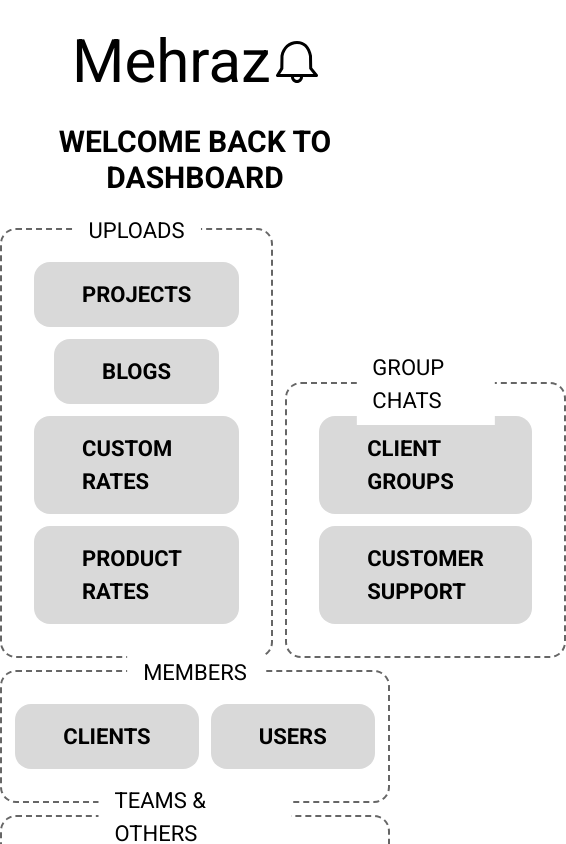
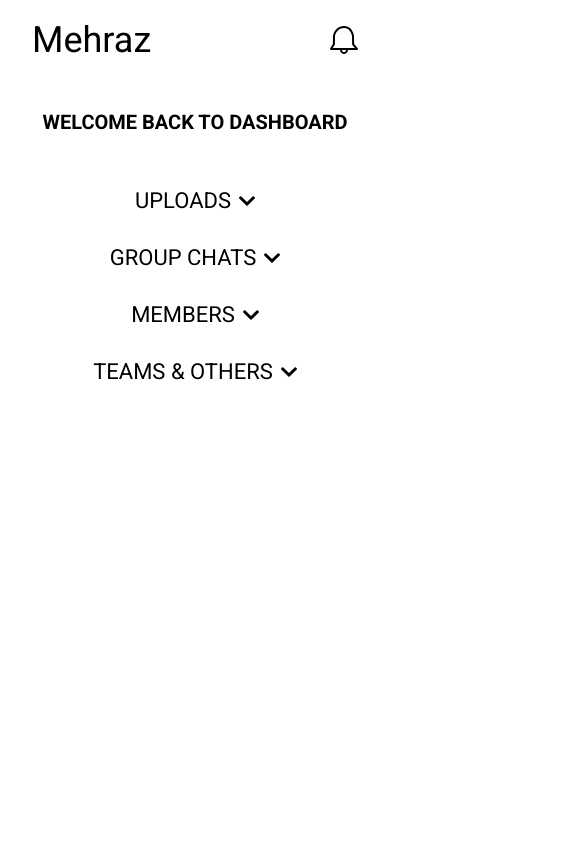
Before and after one commit to Abulkalam-Asif/mehraz, a Next.js app: page /admin in a window 390 px wide. Shown: the top 844 px of the page, 566 px wide, since content can reach past the window. Built offline with nearby package versions, Linux system fonts and the light colour scheme.

Commit message:
Admin dashboard completed

```diff
--- a/src/app/admin/page.js
+++ b/src/app/admin/page.js
@@ -1,14 +1,61 @@
 "use client";
 import { H1, LinkButton } from "@/components";
-import { AdminDashboardGroup } from "@/containers";
-import React from "react";
+import { AdminDashboardDropdown, AdminDashboardGroup } from "@/containers";
+import React, { useState } from "react";
+
+const dropdownItems = {
+  uploads: [
+    { text: "projects", href: "/admin/projects" },
+    { text: "blogs", href: "/admin/blogs" },
+    { text: "custom rates", href: "/admin/custom-rates" },
+    { text: "product rates", href: "/admin/product-rates" },
+  ],
+  groupChats: [
+    { text: "client groups", href: "/admin/client-groups" },
+    { text: "customer support", href: "/admin/customer-support" },
+  ],
+  members: [
+    { text: "clients", href: "/admin/clients" },
+    { text: "users", href: "/admin/users" },
+  ],
+  teamsAndOthers: [
+    {
+      text: "roles, analytics & cities",
+      href: "/admin/roles-analytics-cities",
+    },
+    { text: "team, about us & banner", href: "/admin/team-aboutus-banner" },
+  ],
+};
 
 const Admin = () => {
+  const initialDropdownState = {
+    uploads: false,
+    groupChats: false,
+    members: false,
+    teamsAndOthers: false,
+  };
+
+  const [areDropdownsExpanded, setAreDropdownsExpanded] =
+    useState(initialDropdownState);
+
+  const dropdownHandler = (dropdownName) => {
+    setAreDropdownsExpanded((prevState) => {
+      return {
+        ...initialDropdownState,
+        [dropdownName]: !prevState[dropdownName],
+      };
+    });
+  };
+
   return (
     <>
-      <section className="pb-8">
-        <H1 text="welcome back to dashboard" className="mb-8" />
-        <div className="flex flex-col max-w-4xl mx-auto gap-3">
+      <section className="pb-4 px-8">
+        <H1
+          text="welcome back to dashboard"
+          className="mb-8 2xl:mb-6 lg:mb-12"
+        />
+        {/* This div will be displayed for over 1024px width */}
+        <div className="flex flex-col max-w-4xl mx-auto gap-3 2xl:max-w-2xl lg:hidden">
           <div className="flex items-end gap-3">
             <AdminDashboardGroup title={"uploads"} className="flex-col">
               <LinkButton href="/admin/projects" text="projects" />
@@ -39,6 +86,37 @@ const Admin = () => {
             />
           </AdminDashboardGroup>
         </div>
+        {/* This div will be displayed for up to 1024px width */}
+        <div className="hidden lg:flex flex-col gap-6">
+          <AdminDashboardDropdown
+            title="uploads"
+            name="uploads"
+            items={dropdownItems.uploads}
+            dropdownHandler={dropdownHandler}
+            isDropdownExpanded={areDropdownsExpanded.uploads}
+          />
+          <AdminDashboardDropdown
+            title="group chats"
+            name="groupChats"
+            items={dropdownItems.groupChats}
+            dropdownHandler={dropdownHandler}
+            isDropdownExpanded={areDropdownsExpanded.groupChats}
+          />
+          <AdminDashboardDropdown
+            title="members"
+            name="members"
+            items={dropdownItems.members}
+            dropdownHandler={dropdownHandler}
+            isDropdownExpanded={areDropdownsExpanded.members}
+          />
+          <AdminDashboardDropdown
+            title="teams & others"
+            name="teamsAndOthers"
+            items={dropdownItems.teamsAndOthers}
+            dropdownHandler={dropdownHandler}
+            isDropdownExpanded={areDropdownsExpanded.teamsAndOthers}
+          />
+        </div>
       </section>
     </>
   );
--- a/src/assets/index.js
+++ b/src/assets/index.js
@@ -1 +1,3 @@
-export { default as bellIcon } from "./bell.svg";
+// Icons
+export { default as bellIcon } from "./icons/bell.svg";
+export { default as chevronDownIcon } from "./icons/chevron-down.svg";
--- a/src/components/H1.js
+++ b/src/components/H1.js
@@ -3,7 +3,7 @@ import React from "react";
 const H1 = ({ text = "", className = "" }) => {
   return (
     <>
-      <h1 className={`${className} text-3xl font-bold uppercase text-center`}>
+      <h1 className={`${className} text-3xl font-bold uppercase text-center 2xl:text-2xl lg:text-xl`}>
         {text}
       </h1>
     </>
--- a/src/components/LinkButton.js
+++ b/src/components/LinkButton.js
@@ -6,7 +6,7 @@ const LinkButton = ({ href = "/", text = "", style = "filled" }) => {
     <>
       <Link
         href={href}
-        className={`text-1.5xl font-bold uppercase bg-accent-1-base px-12 py-4 rounded-2xl`}>
+        className={`text-1.5xl font-bold uppercase bg-accent-1-base px-14 py-4 rounded-2xl 2xl:text-lg 2xl:px-11 2xl:py-3`}>
         {text}
       </Link>
     </>
--- /dev/null
+++ b/src/containers/AdminDashboardDropdown.js
@@ -0,0 +1,49 @@
+"use client";
+import { chevronDownIcon } from "@/assets";
+import Image from "next/image";
+import Link from "next/link";
+import React from "react";
+
+const AdminDashboardDropdown = ({
+  title = "",
+  name,
+  items,
+  dropdownHandler,
+  isDropdownExpanded,
+}) => {
+  return (
+    <>
+      <div className="flex flex-col items-center relative">
+        <button
+          className="flex items-center gap-2"
+          onClick={() => dropdownHandler(name)}>
+          <span className="uppercase text-1.5xl">{title}</span>
+          <Image
+            src={chevronDownIcon}
+            alt="chevron down"
+            className={`transition-transform duration-300 ${isDropdownExpanded ? "-rotate-90" : "rotate-0"}`}
+          />
+        </button>
+        <div
+          className={`absolute bottom-0 translate-y-full z-[1] grid ${
+            isDropdownExpanded ? "grid-rows-[1fr]" : "grid-rows-[0fr]"
+          } transition-grid-rows duration-300`}>
+          <ul
+            className={`flex flex-col gap-4 overflow-hidden bg-accent-1-base ${
+              isDropdownExpanded ? "px-6 py-4" : "p-0"
+            } transition-padding rounded-lg`}>
+            {items.map(({ text, href }, index) => {
+              return (
+                <li key={index} className="text-lg uppercase text-center">
+                  <Link href={href}>{text}</Link>
+                </li>
+              );
+            })}
+          </ul>
+        </div>
+      </div>
+    </>
+  );
+};
+
+export default AdminDashboardDropdown;
--- a/src/containers/AdminDashboardGroup.js
+++ b/src/containers/AdminDashboardGroup.js
@@ -4,8 +4,8 @@ const AdminDashboardGroup = ({ className = "", title, children }) => {
   return (
     <>
       <div
-        className={`${className} relative flex w-full items-center justify-center gap-3 p-8 border-2 border-dashed rounded-2xl border-black border-opacity-60`}>
-        <h2 className="absolute top-0 left-1/2 -translate-x-1/2 -translate-y-1/2 uppercase bg-white text-1.5xl px-4 py-2">
+        className={`${className} relative flex w-full items-center justify-center gap-3 p-7 pb-5 border-2 border-dashed rounded-2xl border-black border-opacity-60 2xl:p-6 2xl:pb-4`}>
+        <h2 className="absolute top-0 left-1/2 -translate-x-1/2 -translate-y-1/2 uppercase bg-white text-1.5xl px-4 py-1 2xl:text-lg">
           {title}
         </h2>
         {children}
--- a/src/containers/AdminHeader.js
+++ b/src/containers/AdminHeader.js
@@ -6,13 +6,13 @@ import React from "react";
 const AdminHeader = () => {
   return (
     <>
-      <header className="p-8">
-        <div className="max-w-8xl mx-auto px-10 flex items-center justify-between">
-          <Link href="/admin" className="text-6xl">
+      <header className="pt-7 2xl:pt-5 lg:pb-12">
+        <div className="max-w-8xl mx-auto px-8 flex items-center justify-between">
+          <Link href="/admin" className="text-6xl 2xl:text-5xl lg:text-4xl">
             Mehraz
           </Link>
           <button>
-            <Image src={bellIcon} alt="bell" />
+            <Image src={bellIcon} alt="bell" className="w-10 2xl:w-8 lg:w-7" />
           </button>
         </div>
       </header>
--- a/src/containers/index.js
+++ b/src/containers/index.js
@@ -1,2 +1,3 @@
 export { default as AdminHeader } from "./AdminHeader";
 export { default as AdminDashboardGroup } from "./AdminDashboardGroup";
+export { default as AdminDashboardDropdown } from "./AdminDashboardDropdown";
--- a/tailwind.config.js
+++ b/tailwind.config.js
@@ -8,12 +8,12 @@ module.exports = {
   ],
   theme: {
     screens: {
-      "2xl": { max: "1440px" },
+      "2xl": { max: "1536px" },
       xl: { max: "1280px" },
       lg: { max: "1024px" },
       md: { max: "768px" },
       sm: { max: "640px" },
-      xs: { max: "480px" },
+      xs: { max: "360px" },
     },
     extend: {
       colors: {
@@ -25,6 +25,10 @@ module.exports = {
       fontSize: {
         "1.5xl": "1.375rem",
       },
+      transitionProperty: {
+        "grid-rows": "grid-template-rows",
+        padding: "padding",
+      },
     },
   },
   plugins: [],
```
Also changed, not shown: src/assets/icons/bell.svg (renamed from src/assets/bell.svg), src/assets/icons/chevron-down.svg (added).
